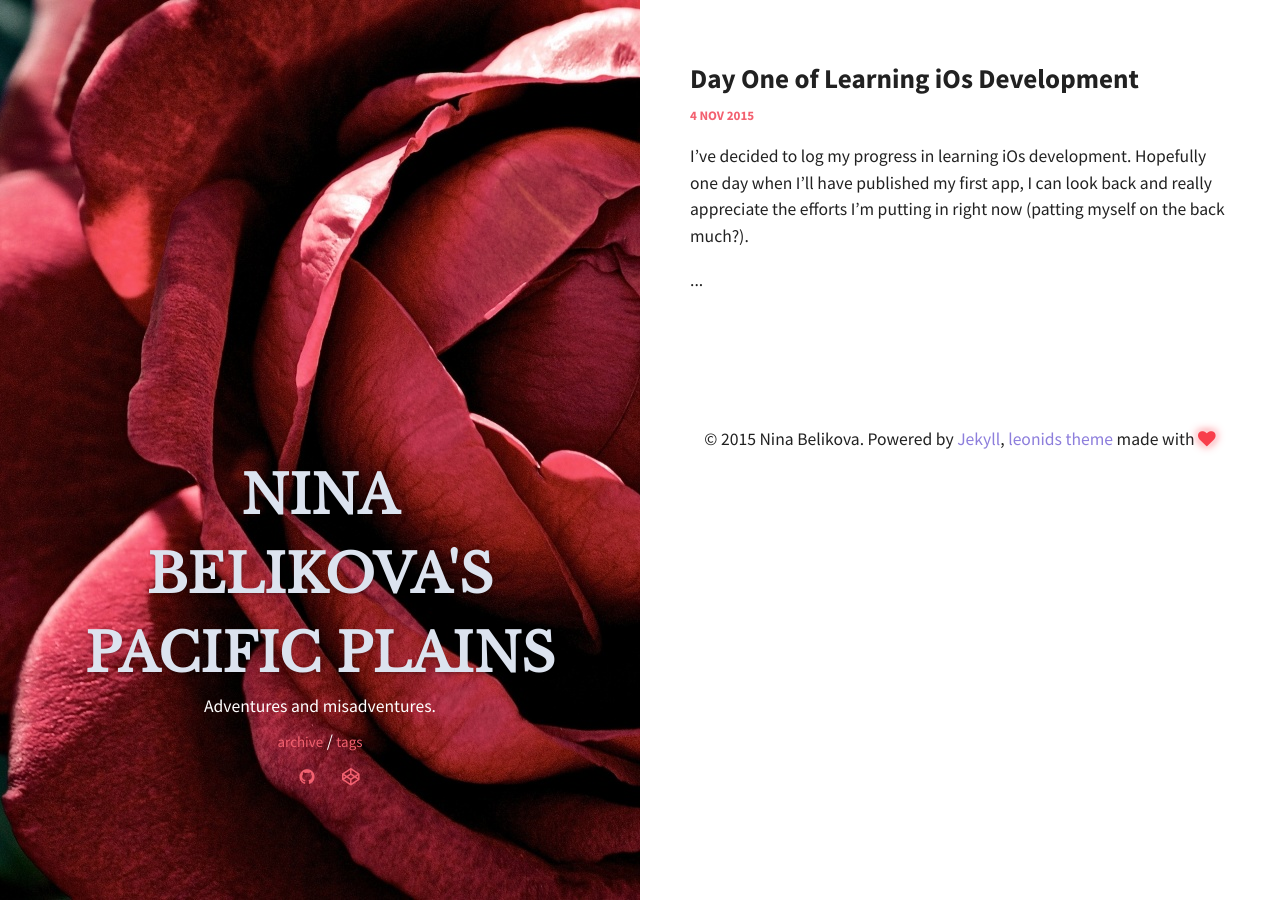
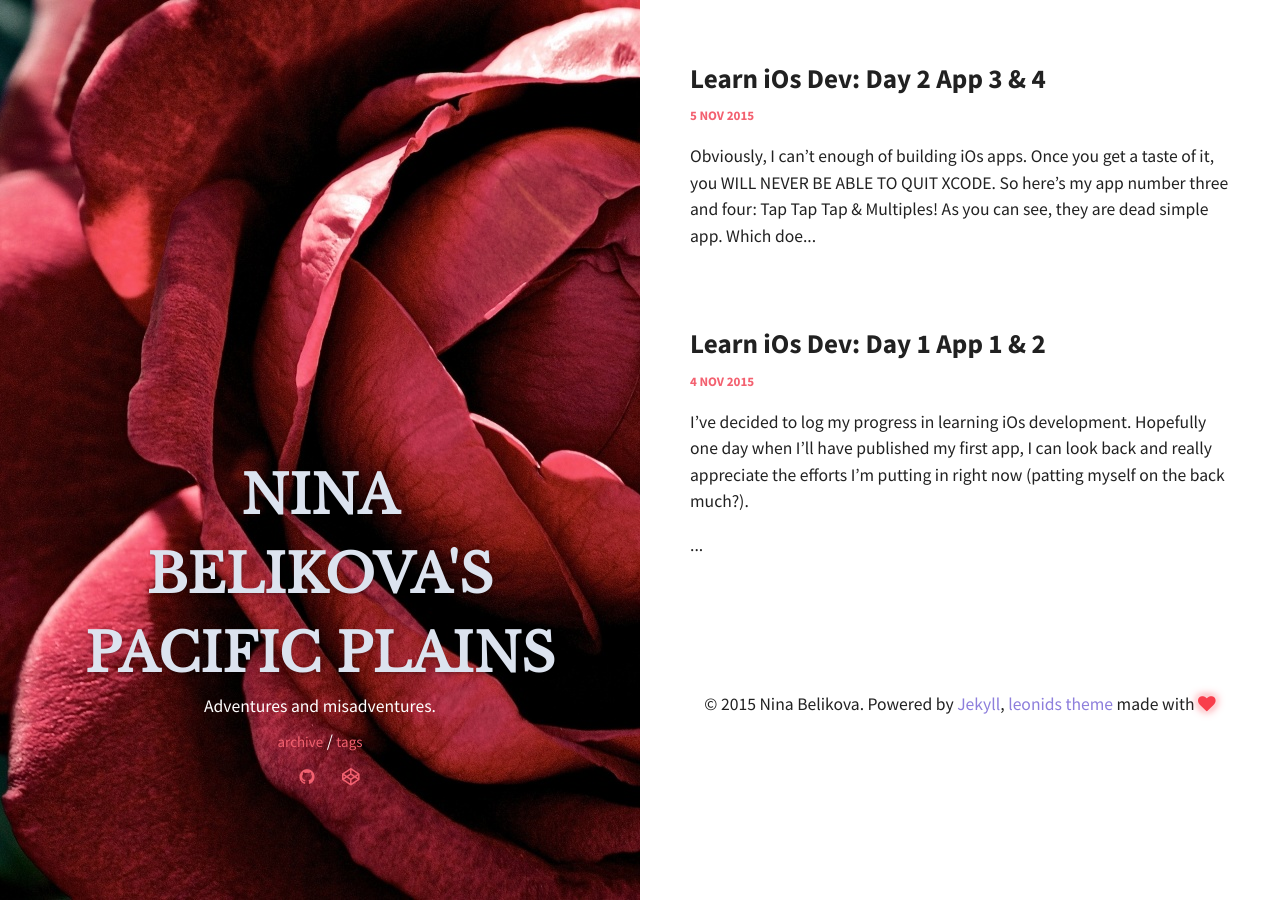
Before and after one commit to ninabelikova/leonids, a Jekyll site: the page built from index.html, in a window 1280 px wide. Built offline with Jekyll 4.4.1, drawn with Linux system fonts in a browser that asks for light colours.

Commit message:
published day two

```diff
--- a/_posts/2015-11-04-day-one-of-learning-ios-development.md
+++ b/_posts/2015-11-04-day-one-of-learning-ios-development.md
@@ -1,6 +1,6 @@
 ---
 layout: post
-title: Day One of Learning iOs Development
+title: "Learn iOs Dev: Day 1 App 1 & 2"
 #date: 2015-11-10 20:04:00
 tags: [ios challenge]
 ---
@@ -21,9 +21,22 @@ After you inevitably *touch* the button (I know I would), you'd see
 
 There you are, my first ever app!
 
+And the second one is about learning the "hidden" property of the images.
+
+![cat vs dog pic 1]({{site.url}}/img/mes-apps/cat-vs-dog-1.png)
+
+After you click the "I love cats!" button, you get rewarded with a cute cat picture. The pictures are from freepik.com by the way.
+
+![cat vs dog pic 2]({{site.url}}/img/mes-apps/cat-vs-dog-2.png)
+
+This is for people who can't decide between cats and dogs. And lastly for dog people:
+
+![cat vs dog pic 3]({{site.url}}/img/mes-apps/cat-vs-dog-3.png)
+
 
 
 # Things absorbed:
 
 1. How to use UIButtons, IBActions and IBOutlets.
 2. How to produce cute logos in 30 seconds.
+3. How to hide stuff
--- /dev/null
+++ b/_posts/2015-11-05-day-two-of-learning-ios-development.md
@@ -0,0 +1,31 @@
+---
+layout: post
+title: "Learn iOs Dev: Day 2 App 3 & 4"
+tags: [ios challenge]
+---
+
+Obviously, I can't enough of building iOs apps. Once you get a taste of it, you WILL NEVER BE ABLE TO QUIT XCODE.
+So here's my app number three and four: Tap Tap Tap & Multiples! As you can see, they are dead simple app. Which doesn't prevent me from feeling all giddy whenever I see "Build succeeded!". These are, in my opinion, the most beautiful words on earth.
+
+# Screenshots
+
+![tap tap tap pic 1]({{site.url}}/img/mes-apps/tap-tap-tap-1.png)
+
+In this app, you can decide how many times you're gonna lovingly tap on the screen and start tapping away.
+
+![tap tap tap pic 2]({{site.url}}/img/mes-apps/tap-tap-tap-2.png)
+
+After you've tapped until you're happy, you are redirected to the start screen.
+The second app is a math app. You can type a number and see math magic happen.
+
+![multiples pic 1]({{site.url}}/img/mes-apps/multiples-1.png)
+
+Every time you tap the "add" button, you'd add your number to the previous number.
+
+![multiples pic 2]({{site.url}}/img/mes-apps/multiples-2.png)
+
+That's it for today!
+
+# Things absorbed:
+1. How to manipulate the UITextfield
+2. More hiding stuff and unhiding stuff
```
Also changed, not shown: img/mes-apps/Simulator Screen Shot 11 nov. 2015 23.13.47.png (added), img/mes-apps/Simulator Screen Shot 11 nov. 2015 23.13.54.png (added), img/mes-apps/Simulator Screen Shot 11 nov. 2015 23.14.07.png (added), img/mes-apps/cat-vs-dog-1.png (added), img/mes-apps/cat-vs-dog-2.png (added), img/mes-apps/cat-vs-dog-3.png (added), img/mes-apps/multiples-1.png (added), img/mes-apps/multiples-2.png (added), img/mes-apps/tap-tap-tap-1.png (added), img/mes-apps/tap-tap-tap-2.png (added).
